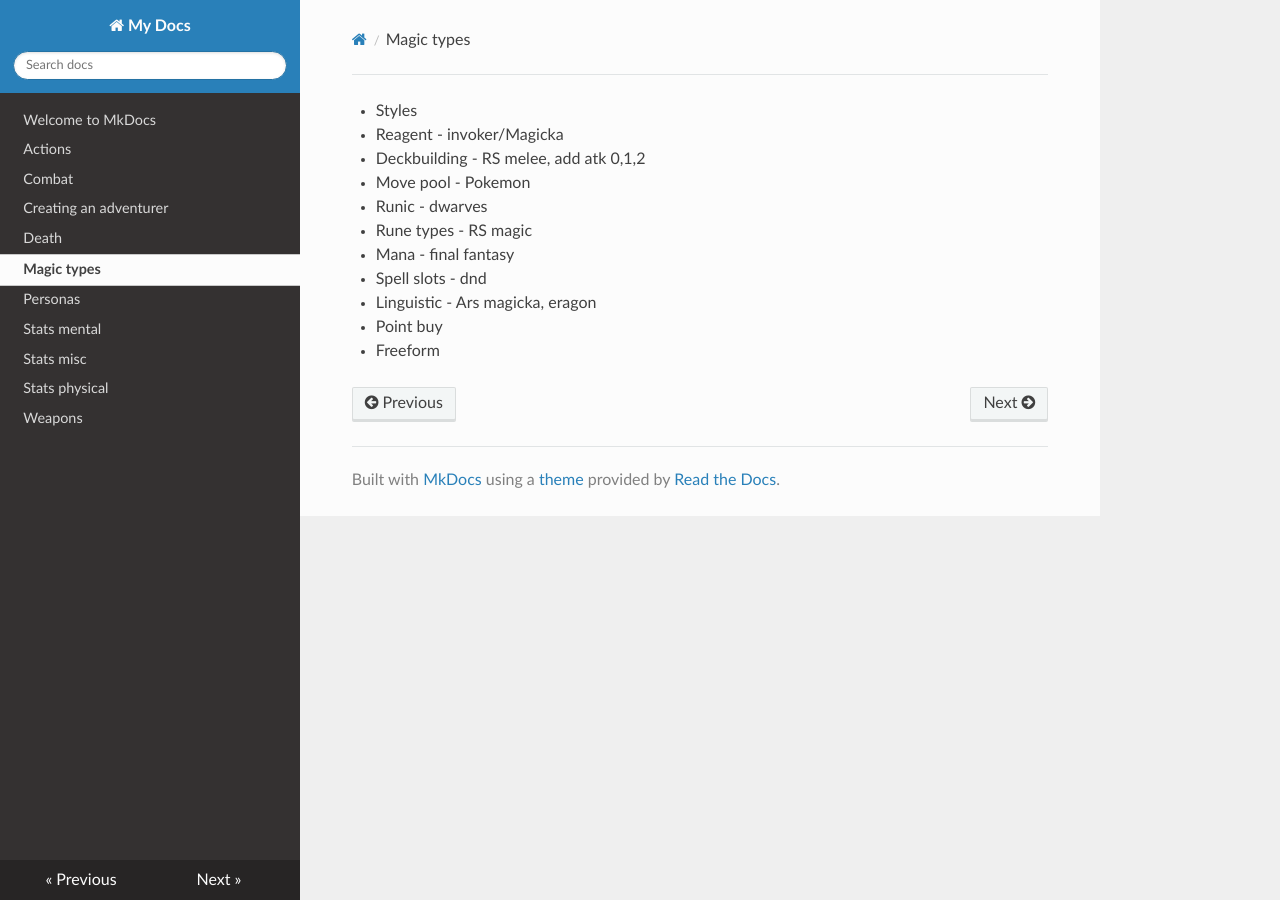
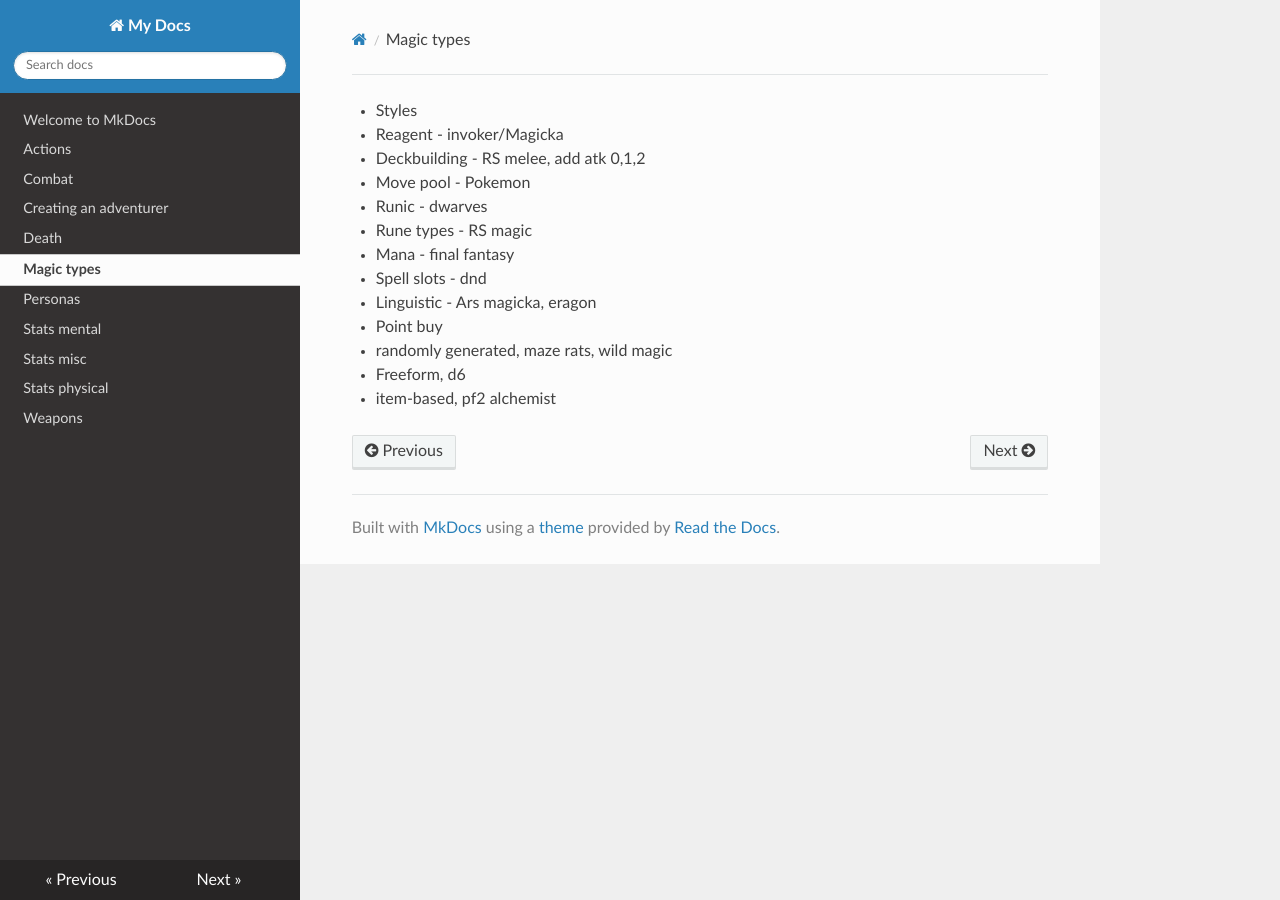
Before and after one commit to patbeagan1/B20-RPG, an MkDocs documentation site: the page built from docs/magic-types.md, in a window 1280 px wide. Built offline with MkDocs 1.6.1, drawn with Linux system fonts in a browser that asks for light colours; nearby versions of some CDN libraries.

Commit message:
Update magic-types.md

```diff
--- a/docs/magic-types.md
+++ b/docs/magic-types.md
@@ -8,4 +8,6 @@
 - Spell slots - dnd
 - Linguistic - Ars magicka, eragon
 - Point buy
-- Freeform
+- randomly generated, maze rats, wild magic
+- Freeform, d6
+- item-based, pf2 alchemist
```
